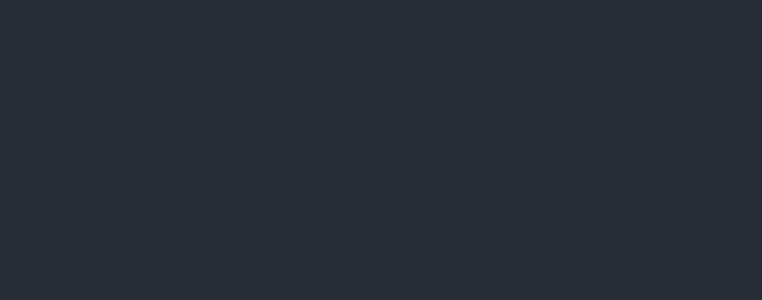
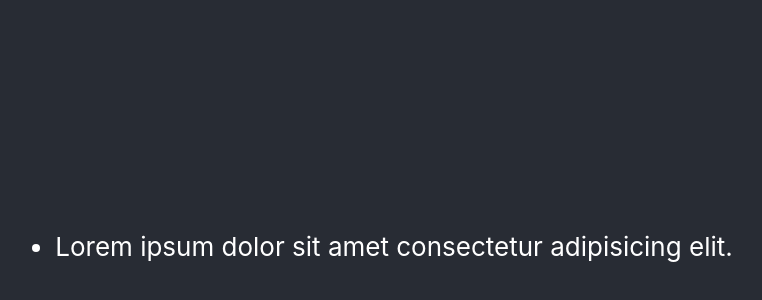
Before and after one commit to AntoniBlue/AntoniBlue.github.io, a React (Create React App) app in the folder myreactsite/: page / in a window 1280 px wide. Shown: the part 154-454 px from the top of the page, without its empty margins (266-1028 px from the left). Built offline with nearby package versions, Linux system fonts and the light colour scheme.

Commit message:
Cleaning

```diff
--- a/myreactsite/public/index.html
+++ b/myreactsite/public/index.html
@@ -9,35 +9,11 @@
       name="description"
       content="Web site created using create-react-app"
     />
-    <link rel="apple-touch-icon" href="%PUBLIC_URL%/logo192.png" />
-    <!--
-      manifest.json provides metadata used when your web app is installed on a
-      user's mobile device or desktop. See https://developers.google.com/web/fundamentals/web-app-manifest/
-    -->
-    <link rel="manifest" href="%PUBLIC_URL%/manifest.json" />
-    <!--
-      Notice the use of %PUBLIC_URL% in the tags above.
-      It will be replaced with the URL of the `public` folder during the build.
-      Only files inside the `public` folder can be referenced from the HTML.
 
-      Unlike "/favicon.ico" or "favicon.ico", "%PUBLIC_URL%/favicon.ico" will
-      work correctly both with client-side routing and a non-root public URL.
-      Learn how to configure a non-root public URL by running `npm run build`.
-    -->
     <title>React App</title>
   </head>
   <body>
     <noscript>You need to enable JavaScript to run this app.</noscript>
     <div id="root"></div>
-    <!--
-      This HTML file is a template.
-      If you open it directly in the browser, you will see an empty page.
-
-      You can add webfonts, meta tags, or analytics to this file.
-      The build step will place the bundled scripts into the <body> tag.
-
-      To begin the development, run `npm start` or `yarn start`.
-      To create a production bundle, use `npm run build` or `yarn build`.
-    -->
   </body>
 </html>
--- a/myreactsite/src/App.js
+++ b/myreactsite/src/App.js
@@ -6,9 +6,11 @@ class App extends React.Component {
   render() {
     return (
       <div className="App">
-        <header className="App-header">
-
-        </header>
+        <main className="App-header">
+          <ul>
+            <li> Lorem ipsum dolor sit amet consectetur adipisicing elit.</li>
+          </ul>
+        </main>
       </div>
     );
   }
```
Also changed, not shown: myreactsite/public/logo192.png (deleted), myreactsite/public/logo512.png (deleted), myreactsite/public/manifest.json (deleted).
